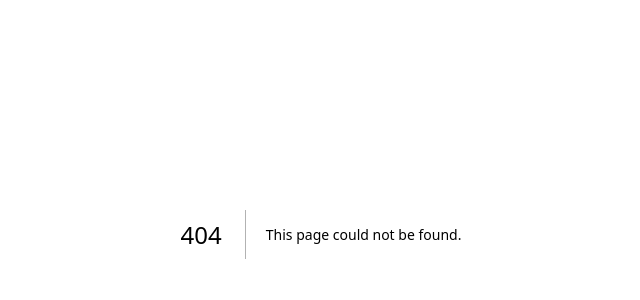
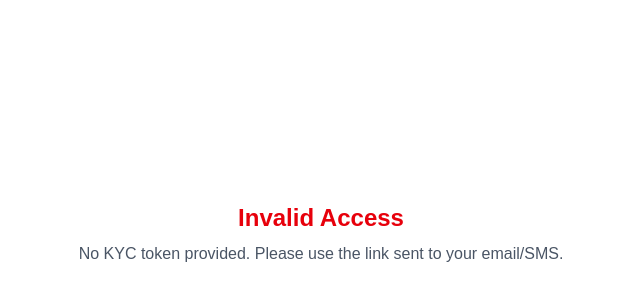
Before and after one commit to shivajee98/open-score-kyc, a Next.js app: page /form in a window 1280 px wide. Before the commit this address had no page. Shown: the part 166-466 px from the top of the page, without its empty margins (319-959 px from the left). Built offline with nearby package versions, Linux system fonts and the light colour scheme.

Commit message:
refactor: Refactor KYC form page to retrieve token from search parameters and update Next.js config for static export.

```diff
--- a/next.config.ts
+++ b/next.config.ts
@@ -2,7 +2,12 @@ import type { NextConfig } from "next";
 
 const nextConfig: NextConfig = {
   /* config options here */
-  output: 'standalone',
+  output: 'export',
+  trailingSlash: true,
+  images: {
+    unoptimized: true,
+  },
+
   reactCompiler: true,
 };
 
--- a/src/app/form/[token]/page.tsx
+++ /dev/null
@@ -1,20 +0,0 @@
-import KycForm from '@/components/KycForm';
-import { Metadata } from 'next';
-
-export const metadata: Metadata = {
-    title: 'Open Score | Secure KYC verification',
-    description: 'Secure document verification powered by Open Score Infrastructure',
-};
-
-interface PageProps {
-    params: Promise<{ token: string }>;
-}
-
-export default async function Page({ params }: PageProps) {
-    const { token } = await params;
-    return (
-        <main className="min-h-screen bg-white">
-            <KycForm token={token} />
-        </main>
-    );
-}
--- /dev/null
+++ b/src/app/form/page.tsx
@@ -0,0 +1,35 @@
+'use client';
+
+import KycForm from '@/components/KycForm';
+import { useSearchParams } from 'next/navigation';
+import { Suspense } from 'react';
+
+function KycPageContent() {
+    const searchParams = useSearchParams();
+    const token = searchParams.get('token');
+
+    if (!token) {
+        return (
+            <main className="min-h-screen bg-white flex items-center justify-center">
+                <div className="text-center p-6">
+                    <h1 className="text-2xl font-bold text-red-600 mb-2">Invalid Access</h1>
+                    <p className="text-gray-600">No KYC token provided. Please use the link sent to your email/SMS.</p>
+                </div>
+            </main>
+        );
+    }
+
+    return (
+        <main className="min-h-screen bg-white">
+            <KycForm token={token} />
+        </main>
+    );
+}
+
+export default function Page() {
+    return (
+        <Suspense fallback={<div className="min-h-screen bg-white flex items-center justify-center">Loading...</div>}>
+            <KycPageContent />
+        </Suspense>
+    );
+}
```
